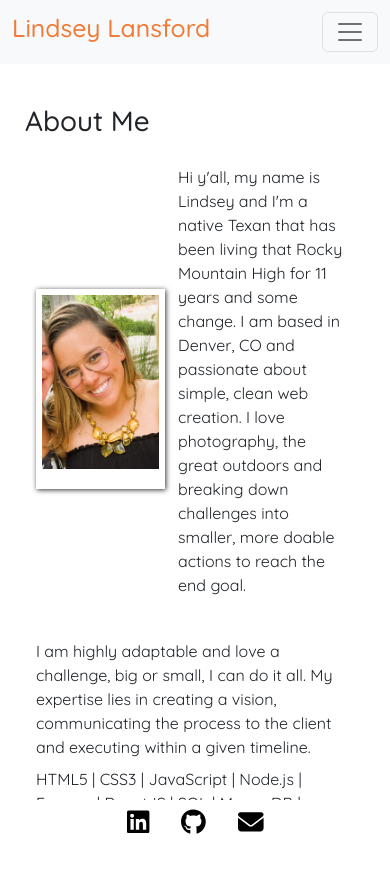
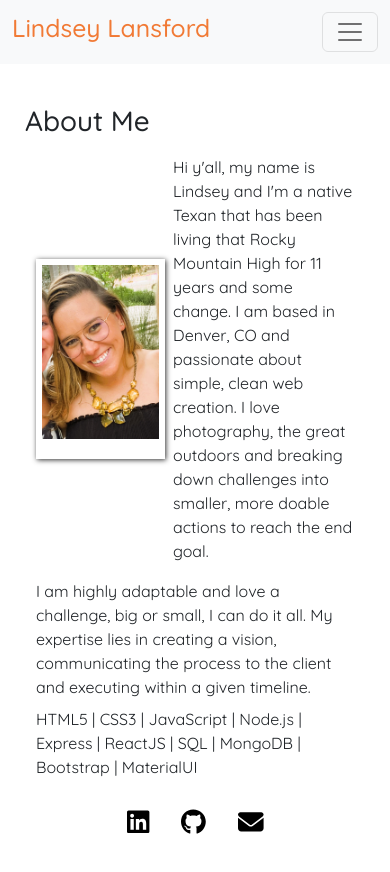
Before and after one commit to lindsey-lansford/react-portfolio, a React (Create React App) app: page /react-portfolio/about in a window 390 px wide. Shown: the top 872 px of the page. After the commit the page ends 844 px from the top, so only its background shows below. Built offline with nearby package versions, Linux system fonts and the light colour scheme.

Commit message:
styling responsive layout

```diff
--- a/src/pages/About.js
+++ b/src/pages/About.js
@@ -14,9 +14,9 @@ return (
         spacing={{ xs: 1, sm: 2, md: 4, lg: 5 }}
         alignItems="center"
         >
-          <img className="profpic" src={bioImage} alt="profile" sx={{ width: 150, height: 210, margin: 2}}/>
+          <img className="profpic" src={bioImage} alt="profile"/>
         <Box>
-        <p>Hi y'all, my name is Lindsey and I'm a native Texan that has been living that Rocky Mountain High for 11 years and some change. I am based in Denver, CO and passionate about simple, clean web creation. I love photography, the great outdoors and breaking down challenges into smaller, more doable actions to reach the end goal.</p>
+        Hi y'all, my name is Lindsey and I'm a native Texan that has been living that Rocky Mountain High for 11 years and some change. I am based in Denver, CO and passionate about simple, clean web creation. I love photography, the great outdoors and breaking down challenges into smaller, more doable actions to reach the end goal.
         </Box>
       </Stack>
       <Stack
```
Also changed, not shown: src/styles/about.css (indentation only).
